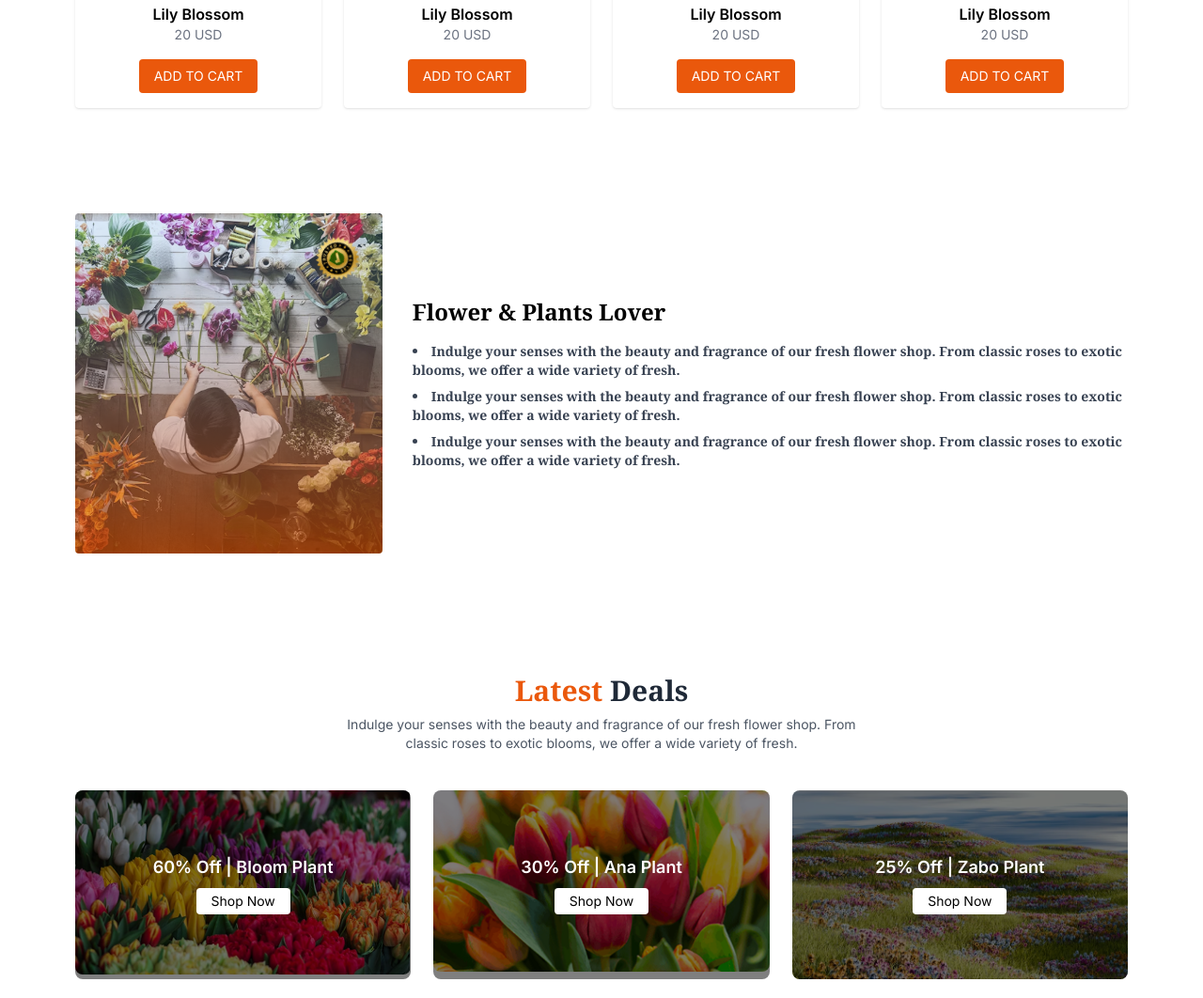
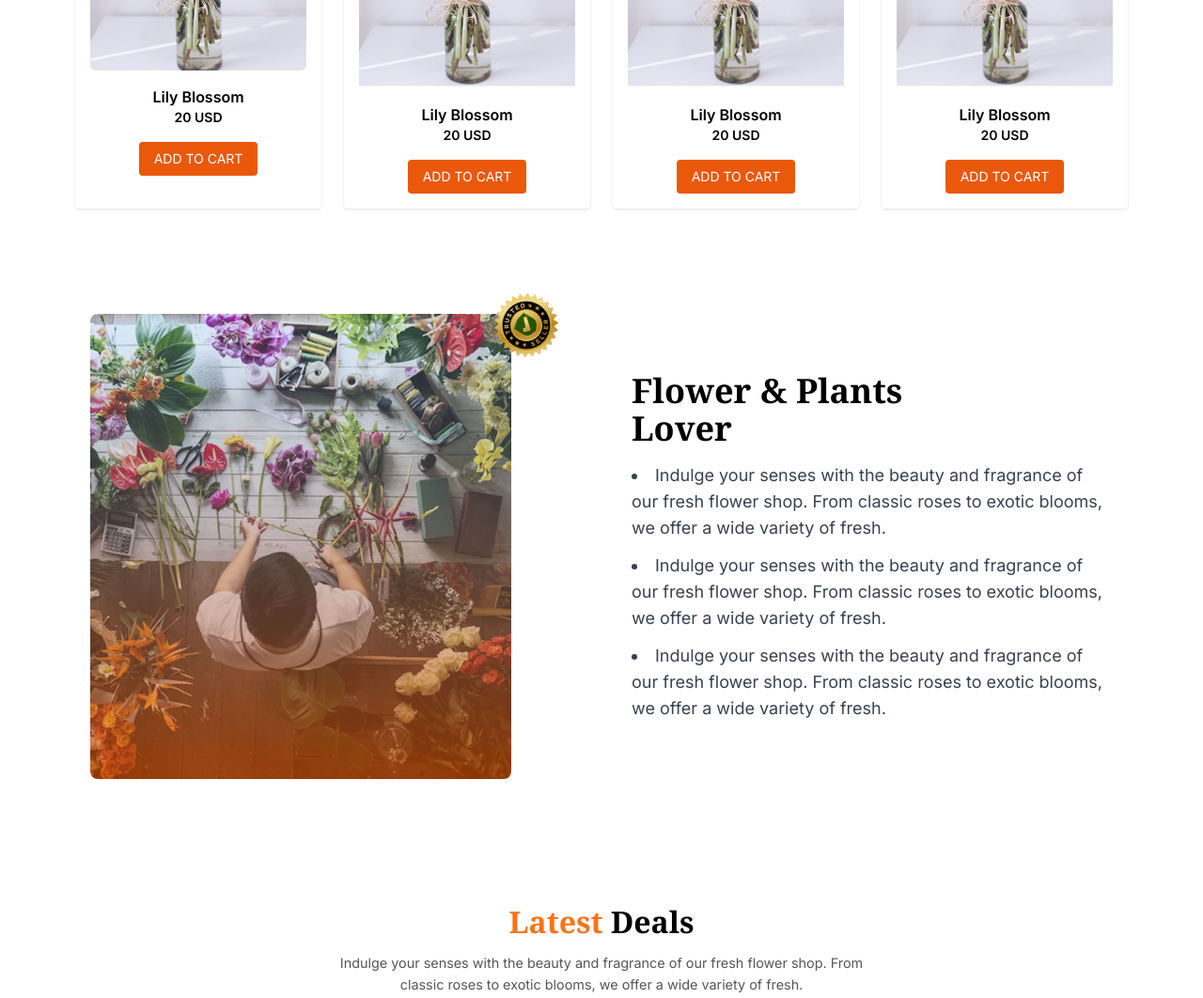
Before and after one commit to alifnebir/assignment-2, a plain HTML site: page index.html in a window 1280 px wide. Shown: the part 1342-2404 px from the top of the page at 94% size. Drawn offline with nearby package versions, Linux system fonts and the light colour scheme.

Commit message:
not finished yet

```diff
--- a/index.html
+++ b/index.html
@@ -8,13 +8,7 @@
   <script src="https://cdn.tailwindcss.com"></script>
   <link rel="stylesheet" href="styles/styles.css" />
   <style>
-    @keyframes spin-slow {
-      0% { transform: rotate(0deg); }
-      100% { transform: rotate(360deg); }
-    }
-    .spin-slow {
-      animation: spin-slow 6s linear infinite;
-    }
+
   </style>
 </head>
 <body class="font-[Inter]">
@@ -22,7 +16,7 @@
   <header class="bg-white shadow-md py-4 px-6">
     <div class="max-w-screen-xl mx-auto flex justify-between items-center">
       <div class="flex items-center gap-2">
-        <img src="assets/logo.png" alt="Logo" class="h-10 w-auto" />
+        <img src="assets/logo.png" alt="Logo" class="h-16 w-auto" />
       </div>
       <nav class="hidden md:flex items-center gap-x-6 text-sm text-gray-700">
         <a href="#" class="hover:text-orange-600">Home</a>
@@ -41,23 +35,32 @@
   </header>
 
  <!-- Banner Section -->
-  <section class="px-4 py-12 lg:px-20">
-    <div class="flex flex-col-reverse lg:grid lg:grid-cols-2 items-center gap-10">
-      <div class="text-center lg:text-left space-y-4">
-        <h1 class="text-heading text-4xl lg:text-5xl font-bold leading-snug">
-          <span class="text-gray-800">ALWAYS</span>
-          <span class="text-orange-600">FRESH</span><br />
+<section class="px-4 py-16 lg:px-24 bg-white">
+  <div class="flex flex-col-reverse lg:flex-row items-center gap-12 lg:gap-24 max-w-screen-xl mx-auto">
+    <!-- Left Content -->
+    <div class="flex-1 text-center lg:text-left">
+      <h1 class="text-heading text-4xl lg:text-6xl font-bold leading-tight text-gray-900">
+        <span class="text-gray-900">ALWAYS</span>
+        <span class="text-orange-600"> FRESH</span><br>
         <span class="text-orange-600">FLOWERS</span>
       </h1>
-        <p class="text-sm text-gray-600 max-w-md mx-auto lg:mx-0">
-          Indulge your senses with the beauty and fragrance of our fresh flower shop. From classic roses to exotic blooms, we offer a wide variety of fresh flowers perfect for any occasion.
+      <p class="text-sm text-gray-600 mt-6 max-w-md mx-auto lg:mx-0 leading-relaxed">
+        Indulge your senses with the beauty and fragrance of our fresh flower shop.
+        From classic roses to exotic blooms, we offer a wide variety of fresh flowers that are perfect for any occasion.
       </p>
     </div>
-      <div class="w-full max-w-sm">
-        <img src="assets/hero-flower.png" alt="Hero Flower" class="w-full rounded" />
+
+    <!-- Right Image -->
+    <div class="flex-1 flex justify-center lg:justify-end">
+      <img
+        src="assets/hero-flower.png"
+        alt="Hero Flower"
+        class="w-full max-w-md lg:max-w-lg object-contain"
+      />
     </div>
   </div>
 </section>
+
 
   <!-- Plants Section -->
   <section class="px-4 py-12 lg:px-20 text-center max-w-screen-xl mx-auto">
@@ -72,51 +75,51 @@
     <div class="grid gap-6 gap-y-10 grid-cols-2 md:grid-cols-3 lg:grid-cols-4">
       <!-- Repeat this card -->
       <div class="bg-white p-4 rounded shadow flex flex-col items-center text-center">
-        <img src="assets/sample-flower-image.png" alt="Plant" class="w-full rounded mb-4" />
+        <img src="assets/sample-flower-image.png" alt="Plant" class="w-full h-64 object-cover rounded-md mb-4" />
         <h3 class="font-semibold">Lily Blossom</h3>
-        <p class="text-sm text-gray-500 mb-4">20 USD</p>
+        <p class="text-sm font-bold mb-4">20 USD</p>
+        <button onclick="alert('Flower Added to Cart')" class="bg-orange-600 text-white text-sm px-4 py-2 rounded hover:bg-orange-700 transition">ADD TO CART</button>
+      </div>
+      <div class="bg-white p-4 rounded shadow flex flex-col items-center text-center">
+        <img src="assets/sample-flower-image.png" alt="Plant" class="w-full h-64 object-cover rounded-md mb-4" />
+        <h3 class="font-semibold">Lily Blossom</h3>
+        <p class="text-sm font-bold mb-4">20 USD</p>
+        <button onclick="alert('Flower Added to Cart')" class="bg-orange-600 text-white text-sm px-4 py-2 rounded hover:bg-orange-700 transition">ADD TO CART</button>
+      </div>
+      <div class="bg-white p-4 rounded shadow flex flex-col items-center text-center">
+        <img src="assets/sample-flower-image.png" alt="Plant" class="w-full h-64 object-cover rounded-md mb-4" />
+        <h3 class="font-semibold">Lily Blossom</h3>
+        <p class="text-sm font-bold mb-4">20 USD</p>
+        <button onclick="alert('Flower Added to Cart')" class="bg-orange-600 text-white text-sm px-4 py-2 rounded hover:bg-orange-700 transition">ADD TO CART</button>
+      </div>
+      <div class="bg-white p-4 rounded shadow flex flex-col items-center text-center">
+        <img src="assets/sample-flower-image.png" alt="Plant" class="w-full h-64 object-cover rounded-md mb-4" />
+        <h3 class="font-semibold">Lily Blossom</h3>
+        <p class="text-sm font-bold mb-4">20 USD</p>
+        <button onclick="alert('Flower Added to Cart')" class="bg-orange-600 text-white text-sm px-4 py-2 rounded hover:bg-orange-700 transition">ADD TO CART</button>
+      </div>
+      <div class="bg-white p-4 rounded shadow flex flex-col items-center text-center">
+        <img src="assets/sample-flower-image.png" alt="Plant" class="w-full h-64 object-cover rounded-md mb-4" />
+        <h3 class="font-semibold">Lily Blossom</h3>
+        <p class="text-sm font-bold mb-4">20 USD</p>
         <button onclick="alert('Flower Added to Cart')" class="bg-orange-600 text-white text-sm px-4 py-2 rounded hover:bg-orange-700 transition">ADD TO CART</button>
       </div>
       <div class="bg-white p-4 rounded shadow flex flex-col items-center text-center">
         <img src="assets/sample-flower-image.png" alt="Plant" class="w-full rounded mb-4" />
         <h3 class="font-semibold">Lily Blossom</h3>
-        <p class="text-sm text-gray-500 mb-4">20 USD</p>
+        <p class="text-sm font-bold mb-4">20 USD</p>
         <button onclick="alert('Flower Added to Cart')" class="bg-orange-600 text-white text-sm px-4 py-2 rounded hover:bg-orange-700 transition">ADD TO CART</button>
       </div>
       <div class="bg-white p-4 rounded shadow flex flex-col items-center text-center">
         <img src="assets/sample-flower-image.png" alt="Plant" class="w-full rounded mb-4" />
         <h3 class="font-semibold">Lily Blossom</h3>
-        <p class="text-sm text-gray-500 mb-4">20 USD</p>
+        <p class="text-sm font-bold mb-4">20 USD</p>
         <button onclick="alert('Flower Added to Cart')" class="bg-orange-600 text-white text-sm px-4 py-2 rounded hover:bg-orange-700 transition">ADD TO CART</button>
       </div>
       <div class="bg-white p-4 rounded shadow flex flex-col items-center text-center">
         <img src="assets/sample-flower-image.png" alt="Plant" class="w-full rounded mb-4" />
         <h3 class="font-semibold">Lily Blossom</h3>
-        <p class="text-sm text-gray-500 mb-4">20 USD</p>
-        <button onclick="alert('Flower Added to Cart')" class="bg-orange-600 text-white text-sm px-4 py-2 rounded hover:bg-orange-700 transition">ADD TO CART</button>
-      </div>
-      <div class="bg-white p-4 rounded shadow flex flex-col items-center text-center">
-        <img src="assets/sample-flower-image.png" alt="Plant" class="w-full rounded mb-4" />
-        <h3 class="font-semibold">Lily Blossom</h3>
-        <p class="text-sm text-gray-500 mb-4">20 USD</p>
-        <button onclick="alert('Flower Added to Cart')" class="bg-orange-600 text-white text-sm px-4 py-2 rounded hover:bg-orange-700 transition">ADD TO CART</button>
-      </div>
-      <div class="bg-white p-4 rounded shadow flex flex-col items-center text-center">
-        <img src="assets/sample-flower-image.png" alt="Plant" class="w-full rounded mb-4" />
-        <h3 class="font-semibold">Lily Blossom</h3>
-        <p class="text-sm text-gray-500 mb-4">20 USD</p>
-        <button onclick="alert('Flower Added to Cart')" class="bg-orange-600 text-white text-sm px-4 py-2 rounded hover:bg-orange-700 transition">ADD TO CART</button>
-      </div>
-      <div class="bg-white p-4 rounded shadow flex flex-col items-center text-center">
-        <img src="assets/sample-flower-image.png" alt="Plant" class="w-full rounded mb-4" />
-        <h3 class="font-semibold">Lily Blossom</h3>
-        <p class="text-sm text-gray-500 mb-4">20 USD</p>
-        <button onclick="alert('Flower Added to Cart')" class="bg-orange-600 text-white text-sm px-4 py-2 rounded hover:bg-orange-700 transition">ADD TO CART</button>
-      </div>
-      <div class="bg-white p-4 rounded shadow flex flex-col items-center text-center">
-        <img src="assets/sample-flower-image.png" alt="Plant" class="w-full rounded mb-4" />
-        <h3 class="font-semibold">Lily Blossom</h3>
-        <p class="text-sm text-gray-500 mb-4">20 USD</p>
+        <p class="text-sm font-bold mb-4">20 USD</p>
         <button onclick="alert('Flower Added to Cart')" class="bg-orange-600 text-white text-sm px-4 py-2 rounded hover:bg-orange-700 transition">ADD TO CART</button>
       </div>
 
@@ -124,15 +127,30 @@
   </section>
 
   <!-- Flower & Plants Lover Section -->
-  <section class="px-4 py-16 lg:px-20 max-w-screen-xl mx-auto">
-    <div class="flex flex-col lg:flex-row items-center gap-8 relative">
-      <div class="relative">
-        <img src="assets/flower-store.png" alt="Flower Lover" class="w-full max-w-md rounded" />
-        <img src="assets/trusted-badge.png" alt="Trusted Badge" class="absolute top-4 right-4 w-16 h-16 hidden md:block spin-slow" />
+<section class="px-4 py-16 lg:px-24 max-w-screen-xl mx-auto">
+  <div class="flex flex-col lg:flex-row items-center gap-12 lg:gap-16 relative">
+    <!-- Image with badge -->
+    <div class="relative flex-1 flex justify-center lg:justify-start">
+      <img
+        src="assets/flower-store.png"
+        alt="Flower Lover"
+        class="w-full max-w-md rounded-lg object-cover"
+      />
+      <!-- Trusted Badge -->
+        <img
+        src="assets/trusted-badge.png"
+        alt="Trusted Badge"
+        class="hidden md:block absolute -top-9 -right-0 w-24 h-24 spin-slow"
+/>
+
     </div>
-      <div class="text-heading text-center lg:text-left space-y-4">
-        <h2 class="text-2xl font-bold">Flower & Plants Lover</h2>
-        <ul class="list-disc list-inside text-sm text-gray-700 space-y-2">
+
+    <!-- Text Content -->
+    <div class="flex-1 text-center lg:text-left">
+      <h2 class="text-heading text-3xl lg:text-4xl font-bold mb-4">
+        Flower & Plants <br>Lover
+      </h2>
+      <ul class="list-disc list-inside text-lg text-gray-700 space-y-3 max-w-lg mx-auto lg:mx-0">
         <li>Indulge your senses with the beauty and fragrance of our fresh flower shop. From classic roses to exotic blooms, we offer a wide variety of fresh.</li>
         <li>Indulge your senses with the beauty and fragrance of our fresh flower shop. From classic roses to exotic blooms, we offer a wide variety of fresh.</li>
         <li>Indulge your senses with the beauty and fragrance of our fresh flower shop. From classic roses to exotic blooms, we offer a wide variety of fresh.</li>
@@ -141,45 +159,46 @@
   </div>
 </section>
 
-  <!-- Latest Deals Section -->
-  <section class="px-4 py-16 lg:px-20 max-w-screen-xl mx-auto text-center">
-    <h2 class="text-3xl font-semibold text-heading">
-      <span class="text-orange-600">Latest</span> <span class="text-gray-800">Deals</span>
+
+  <section class="latest-deals">
+  <div class="deals-container">
+    <h2 class="deals-heading">
+      <span class="text-orange">Latest</span> Deals
     </h2>
-    <p class="text-sm text-gray-600 mt-2 max-w-xl mx-auto">
-      Indulge your senses with the beauty and fragrance of our fresh flower shop. From classic roses to exotic blooms, we offer a wide variety of fresh.
+    <p class="deals-sub">
+      Indulge your senses with the beauty and fragrance of our fresh flower shop.
+      From classic roses to exotic blooms, we offer a wide variety of fresh.
     </p>
 
-    <div class="grid grid-cols-1 md:grid-cols-2 lg:grid-cols-3 gap-6 mt-10">
-      <div class="relative">
-        <img src="assets/deal-bloom.png" alt="Bloom Plant" class="w-full rounded-lg" />
-        <div class="absolute inset-0 bg-black bg-opacity-50 rounded-lg flex items-center justify-center">
-          <div class="text-white text-center">
-            <p class="text-lg font-semibold">60% Off | Bloom Plant</p>
-            <button class="mt-2 bg-white text-black text-sm px-4 py-1 rounded">Shop Now</button>
+    <div class="deals-grid">
+      <!-- Card 1 -->
+      <div class="deal-card">
+        <img src="assets/deal-bloom.png" alt="Bloom Plant" />
+        <div class="deal-overlay">
+          <p>60% Off | Bloom Plant</p>
+          <button>Shop Now</button>
         </div>
       </div>
-      </div>
-      <div class="relative">
-        <img src="assets/deal-ana.png" alt="Ana Plant" class="w-full rounded-lg" />
-        <div class="absolute inset-0 bg-black bg-opacity-50 rounded-lg flex items-center justify-center">
-          <div class="text-white text-center">
-            <p class="text-lg font-semibold">30% Off | Ana Plant</p>
-            <button class="mt-2 bg-white text-black text-sm px-4 py-1 rounded">Shop Now</button>
+      <!-- Card 2 -->
+      <div class="deal-card">
+        <img src="assets/deal-ana.png" alt="Ana Plant" />
+        <div class="deal-overlay">
+          <p>30% Off | Ana Plant</p>
+          <button>Shop Now</button>
         </div>
       </div>
-      </div>
-      <div class="relative">
-        <img src="assets/deal-zabo.png" alt="Zabo Plant" class="w-full rounded-lg" />
-        <div class="absolute inset-0 bg-black bg-opacity-50 rounded-lg flex items-center justify-center">
-          <div class="text-white text-center">
-            <p class="text-lg font-semibold">25% Off | Zabo Plant</p>
-            <button class="mt-2 bg-white text-black text-sm px-4 py-1 rounded">Shop Now</button>
+      <!-- Card 3 -->
+      <div class="deal-card">
+        <img src="assets/deal-zabo.png" alt="Zabo Plant" />
+        <div class="deal-overlay">
+          <p>25% Off | Zabo Plant</p>
+          <button>Shop Now</button>
         </div>
       </div>
     </div>
   </div>
 </section>
+
 
   <!-- Newsletter Section -->
   <section class="relative h-96 flex items-center justify-center">
--- a/styles/styles.css
+++ b/styles/styles.css
@@ -61,3 +61,103 @@ body {
   align-items: center;
   text-align: center;
 }
+  @keyframes spin-slow {
+      0% { transform: rotate(0deg); }
+      100% { transform: rotate(360deg); }
+    }
+    .spin-slow {
+      animation: spin-slow 6s linear infinite;
+    }
+.latest-deals {
+  padding: 4rem 1rem;
+  max-width: 1280px;
+  margin: 0 auto;
+  text-align: center;
+}
+
+.deals-heading {
+  font-size: 2rem;
+  font-family: 'Noto Serif', serif;
+  font-weight: 700;
+  margin-bottom: 0.5rem;
+}
+.deals-heading .text-orange {
+  color: #f97316; /* Tailwind's orange-600 */
+}
+
+.deals-sub {
+  font-size: 0.9rem;
+  color: #555;
+  max-width: 600px;
+  margin: 0 auto 3rem auto;
+  line-height: 1.6;
+}
+
+/* Grid */
+.deals-grid {
+  display: grid;
+  grid-template-columns: repeat(auto-fit, minmax(280px, 1fr));
+  gap: 1.5rem;
+}
+
+/* Card */
+.deal-card {
+  position: relative;
+  border-radius: 0.5rem;
+  overflow: hidden;
+  aspect-ratio: 4/3; /* forces consistent image sizing */
+}
+
+.deal-card img {
+  width: 100%;
+  height: 100%;
+  object-fit: cover;
+  display: block;
+}
+
+/* Overlay */
+.deal-overlay {
+  position: absolute;
+  inset: 0;
+  background: rgba(0,0,0,0.45);
+  color: #fff;
+  display: flex;
+  flex-direction: column;
+  justify-content: center;
+  align-items: center;
+  padding: 1rem;
+  text-align: center;
+}
+
+.deal-overlay p {
+  font-size: 1.1rem;
+  font-weight: 600;
+  margin-bottom: 0.5rem;
+}
+
+.deal-overlay button {
+  background: #fff;
+  color: #000;
+  font-size: 0.85rem;
+  padding: 0.4rem 1rem;
+  border: none;
+  border-radius: 4px;
+  cursor: pointer;
+  font-weight: 500;
+  transition: background 0.3s ease;
+}
+
+.deal-overlay button:hover {
+  background: #f97316;
+  color: #fff;
+}
+
+/* Responsive spacing */
+@media (max-width: 768px) {
+  .deals-heading {
+    font-size: 1.6rem;
+  }
+  .deal-overlay p {
+    font-size: 1rem;
+  }
+}
```
Lines whose indentation alone changed are shown as unchanged.
